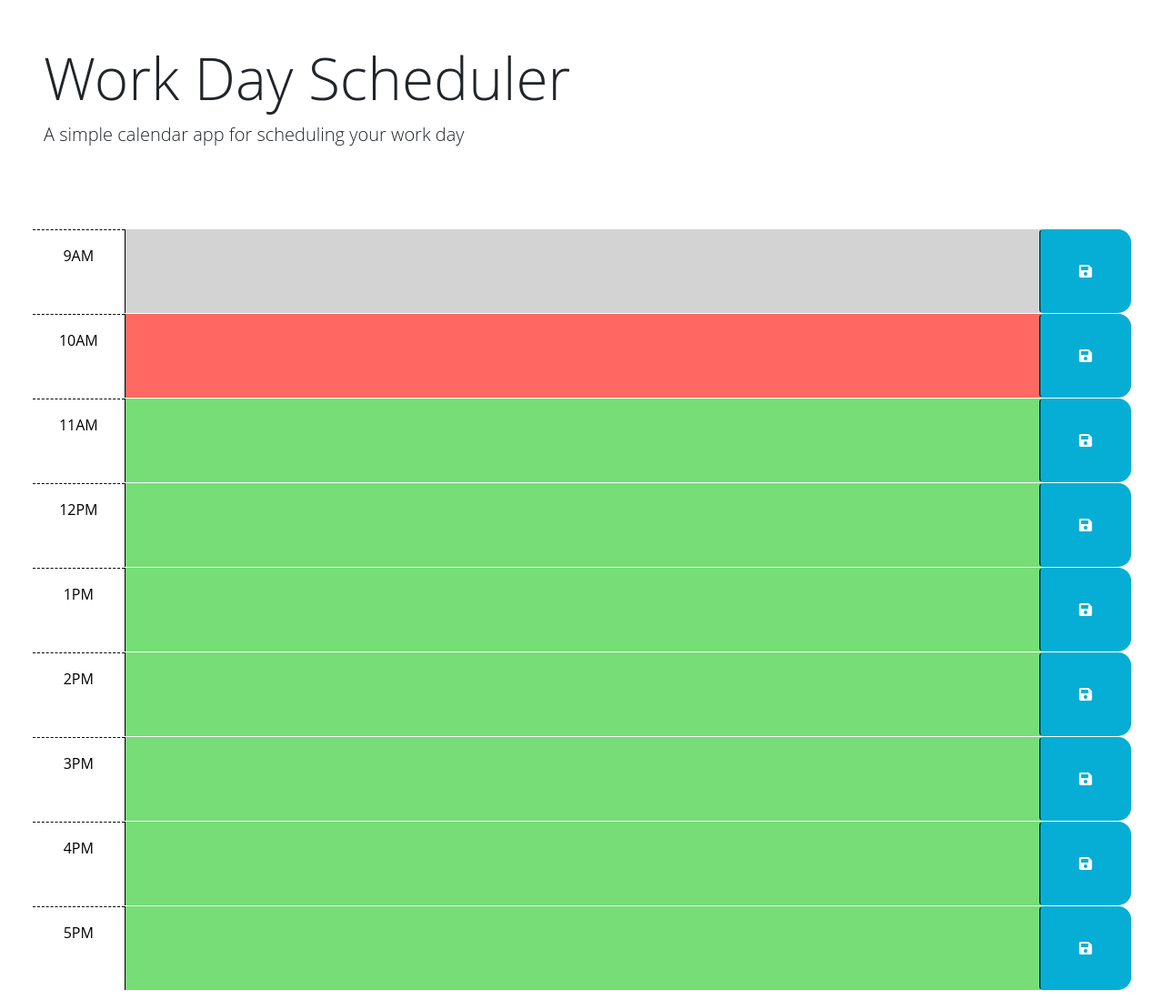
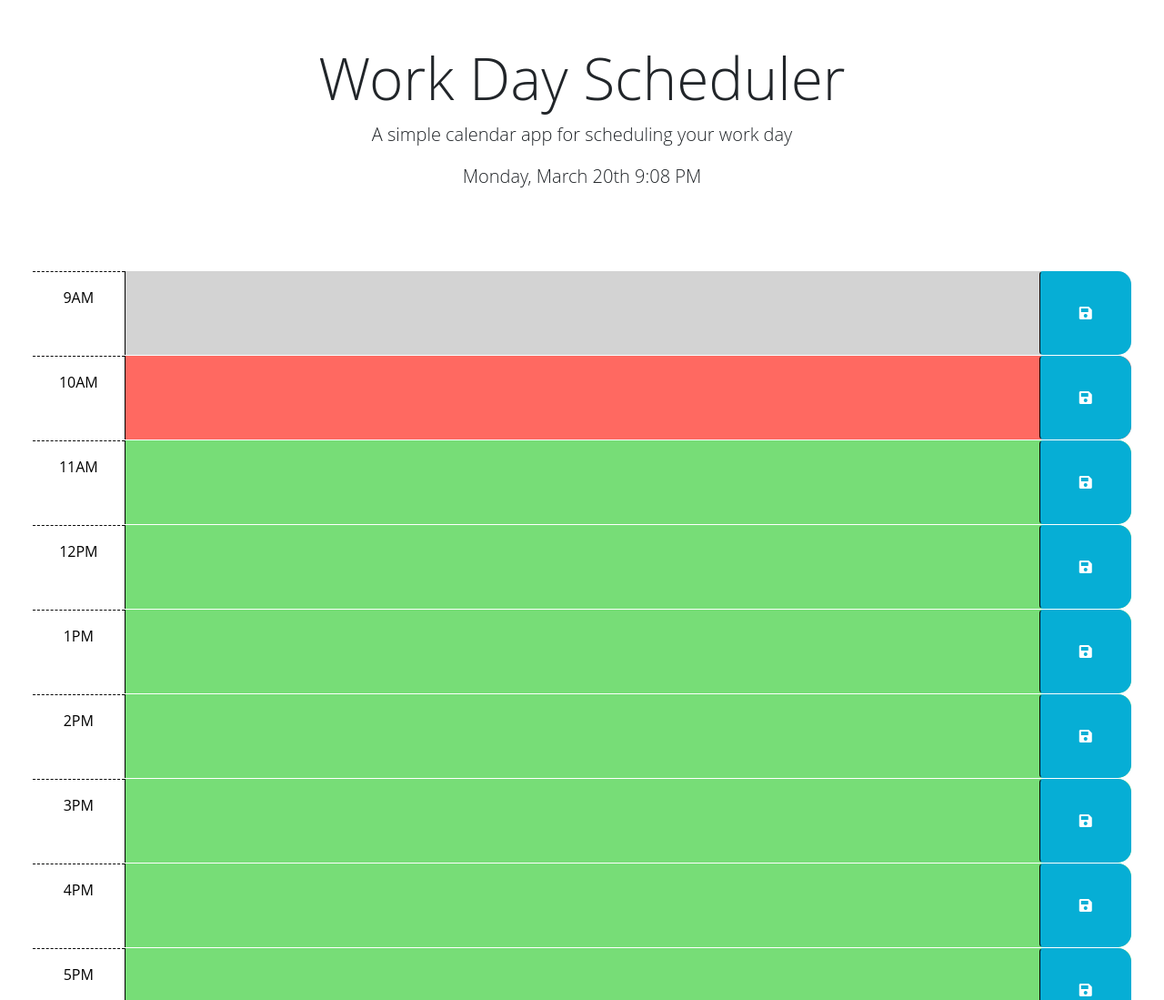
Before and after one commit to b-reddington/daily-schedule, a plain HTML site: page index.html in a window 1280 px wide. Shown: the top 1099 px of the page at 91% size. Drawn offline with nearby package versions, Linux system fonts and the light colour scheme.

Commit message:
Added updated scripts for dayjs, added functional clock in header

```diff
--- a/Assets/javascript/script.js
+++ b/Assets/javascript/script.js
@@ -2,26 +2,21 @@
 // the code isn't run until the browser has finished rendering all the elements
 // in the html.
 
+// NOTE: This outside function stays. It readys your program when the document is fully loaded.
 $(function () {
-  $("#hour-9").click(function() {
-    console.log("test")
-  });
-  // TODO: Add a listener for click events on the save button. This code should
-  // use the id in the containing time-block as a key to save the user input in
-  // local storage. HINT: What does `this` reference in the click listener
-  // function? How can DOM traversal be used to get the "hour-x" id of the
-  // time-block containing the button that was clicked? How might the id be
-  // useful when saving the description in local storage?
-  //
-  // TODO: Add code to apply the past, present, or future class to each time
-  // block by comparing the id to the current hour. HINTS: How can the id
-  // attribute of each time-block be used to conditionally add or remove the
-  // past, present, and future classes? How can Day.js be used to get the
-  // current hour in 24-hour time?
-  //
-  // TODO: Add code to get any user input that was saved in localStorage and set
-  // the values of the corresponding textarea elements. HINT: How can the id
-  // attribute of each time-block be used to do this?
-  //
-  // TODO: Add code to display the current date in the header of the page.
+  $("header").css("text-align", "center"); // Centers text in header
+  // Extensions of DayJS
+  dayjs.extend(window.dayjs_plugin_advancedFormat);
+  dayjs.extend(window.dayjs_plugin_utc); // This plugin adds support for UTC mode
+  dayjs.extend(window.dayjs_plugin_timezone); // This plugin adds support for time zones
+
+  // Display Time in header
+  updateTime();
+  setInterval(updateTime, 1000); // Updates every 1 second
+
+  function updateTime() {
+    var today = dayjs().tz("America/Los_Angeles");
+    $("#currentDay").text(today.format("dddd, MMMM Do h:mm A"));
+  }
+
 });
--- a/index.html
+++ b/index.html
@@ -112,10 +112,14 @@
     </div>
 
     <script src="https://cdnjs.cloudflare.com/ajax/libs/jquery/3.2.1/jquery.min.js"></script>
-    <script src="https://cdn.jsdelivr.net/npm/dayjs@1.11.3/dayjs.min.js"
+    <script
+      src="https://cdn.jsdelivr.net/npm/dayjs@1.11.3/dayjs.min.js"
       integrity="sha256-iu/zLUB+QgISXBLCW/mcDi/rnf4m4uEDO0wauy76x7U="
-    crossorigin="anonymous"></script>
-
+      crossorigin="anonymous"
+    ></script>
+    <script src="https://cdn.jsdelivr.net/npm/dayjs@1.11.3/plugin/advancedFormat.min.js"></script>
+    <script src="https://cdn.jsdelivr.net/npm/dayjs@1.11.3/plugin/utc.js"></script>
+    <script src="https://cdn.jsdelivr.net/npm/dayjs@1.11.3/plugin/timezone.js"></script>
     <script src="./Assets/javascript/script.js"></script>
   </body>
 </html>
```
Lines whose indentation alone changed are shown as unchanged.
